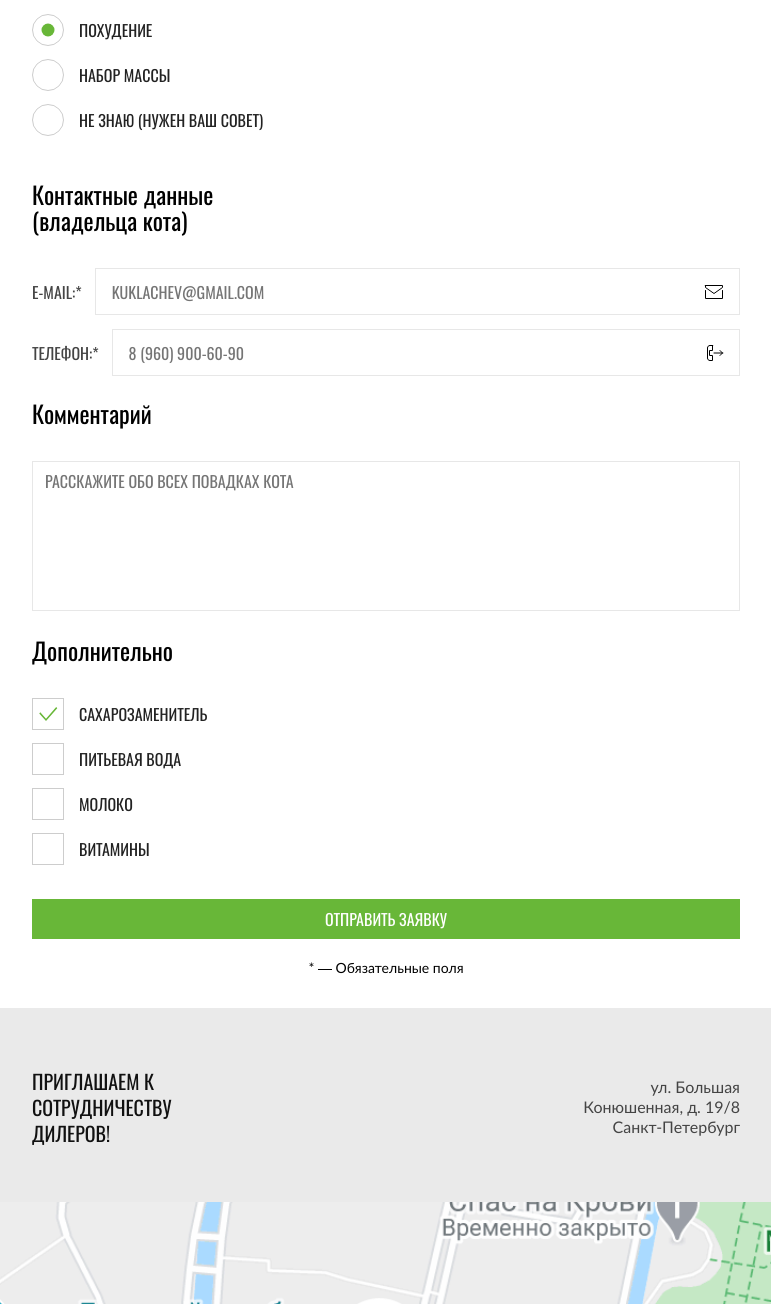
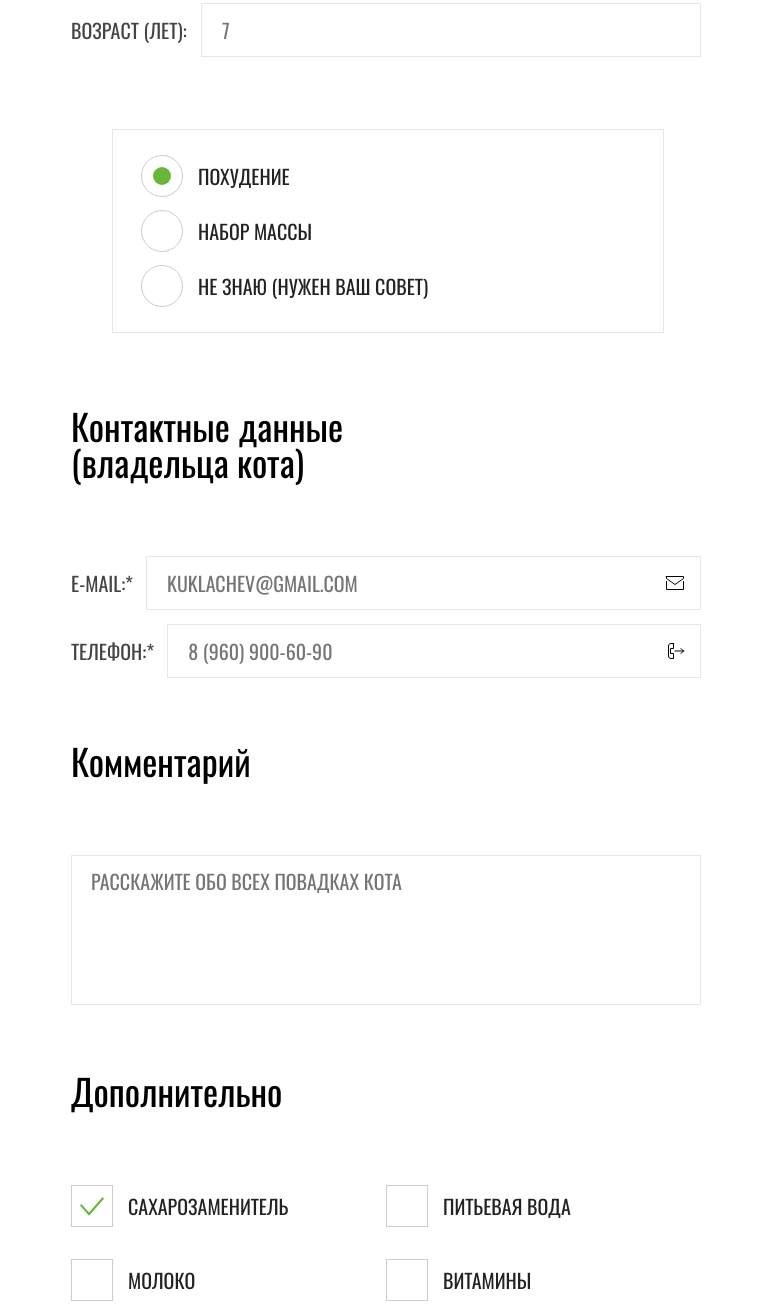
Before and after one commit to htmlacademy-adaptive/2004035-cat-energy-27, a website: page source/form.html in a window 1280 px wide. Shown: the part 500-1804 px from the top of the page, without its empty margins (254-1025 px from the left). Drawn offline with nearby package versions, Linux system fonts and the light colour scheme; files that its build step writes are made by us from their sources.

Commit message:
Add tablet width for form.html+

```diff
--- a/source/form.html
+++ b/source/form.html
@@ -105,6 +105,7 @@
             <legend class="visually-hidden">Дополнительно</legend>
             <p class="form-title">Дополнительно</p>
             <!--  -->
+            <div class="checkbox-wrapper">
               <label class="form-group control">
                 <input class="control__input visually-hidden" type="checkbox" name="filter-filler" value="sweetener" checked>
                 <span class="control__mark control__mark--check"></span>
@@ -128,6 +129,7 @@
                 <span class="control__mark control__mark--check"></span>
                 <span class="control__label">витамины</span>
               </label>
+            </div>
             <!--  -->
           </fieldset>
           <footer class="form-footer">
--- a/source/sass/address.scss
+++ b/source/sass/address.scss
@@ -8,6 +8,8 @@
   @media (min-width: $tablet) {
     padding: 60px 40px 56px;
     align-items: center;
+    width: 630px;
+    margin: 0 auto;
   }
 }
 
--- /dev/null
+++ b/source/sass/checkbox-wrapper.scss
@@ -0,0 +1,9 @@
+@import "variable";
+
+.checkbox-wrapper {
+  @media (min-width: $tablet) {
+    display: grid;
+    grid-template-columns: 1fr 1fr;
+    row-gap: 32px;
+  }
+}
--- a/source/sass/control.scss
+++ b/source/sass/control.scss
@@ -2,6 +2,10 @@
 
 .control:not(:last-child) {
   margin-bottom: 13px;
+
+  @media (min-width: $tablet) {
+    margin-bottom: 0;
+  }
 }
 
 .control__label {
@@ -12,6 +16,38 @@
   line-height: 18px;
   text-transform: uppercase;
   color: $special-dark-grey-2;
+
+  @media (min-width: $tablet) {
+    font-size: 20px;
+    line-height: 30px;
+  }
+}
+
+.control__mark--check {
+  width: 30px;
+  height: 30px;
+  border: 1px solid #cdcdcd;
+  margin-right: 15px;
+  position: relative;
+
+  @media (min-width: $tablet) {
+    width: 40px;
+    height: 40px;
+  }
+}
+
+.control__mark--radio {
+  width: 30px;
+  height: 30px;
+  border: 1px solid #cdcdcd;
+  border-radius: 50%;
+  margin-right: 15px;
+  position: relative;
+
+  @media (min-width: $tablet) {
+    width: 40px;
+    height: 40px;
+  }
 }
 
 .control__input[type="checkbox"]:checked + .control__mark--check {
@@ -21,10 +57,14 @@
     top: 50%;
     left: 50%;
     transform: translate(-50%, -50%);
-    background-image: url("../../img/check-checked.svg");
+    background-image: url("../img/check-checked.svg");
     background-repeat: no-repeat;
     width: 26px;
     height: 26px;
+
+    @media (min-width: $tablet) {
+      background-image: url("../img/check-checked-middle.svg");
+    }
   }
 }
 
@@ -39,22 +79,10 @@
     width: 13px;
     height: 13px;
     border-radius: 50%;
+
+    @media (min-width: $tablet) {
+      width: 18px;
+      height: 18px;
+    }
   }
 }
-
-.control__mark--check {
-  width: 30px;
-  height: 30px;
-  border: 1px solid #cdcdcd;
-  margin-right: 15px;
-  position: relative;
-}
-
-.control__mark--radio {
-  width: 30px;
-  height: 30px;
-  border: 1px solid #cdcdcd;
-  border-radius: 50%;
-  margin-right: 15px;
-  position: relative;
-}
--- a/source/sass/form-footer.scss
+++ b/source/sass/form-footer.scss
@@ -1,3 +1,13 @@
+@import "variable";
+
+.form-footer {
+  @media (min-width: $tablet) {
+    display: grid;
+    grid-template-columns: 282px 178px;
+    column-gap: 64px;
+  }
+}
+
 .form-footer__button {
   font-family: "Oswald", sans-serif;
   font-style: normal;
@@ -8,6 +18,13 @@
   border: none;
   padding-top: 10px;
   padding-bottom: 10px;
+
+  @media (min-width: $tablet) {
+    font-size: 20px;
+    line-height: 0px;
+    padding: 13px 45px;
+    min-height: 52px;
+  }
 }
 
 .form-footer__required {
@@ -19,4 +36,10 @@
   text-align: center;
   margin: 0;
   margin-top: 21px;
+
+  @media (min-width: $tablet) {
+    font-size: 16px;
+    line-height: 16px;
+    margin-top: 0;
+  }
 }
--- a/source/sass/form-input.scss
+++ b/source/sass/form-input.scss
@@ -66,4 +66,10 @@
       background-image: url("../img/phone-error.svg");
     }
   }
+
+  @media (min-width: $tablet) {
+    font-size: 20px;
+    line-height: 30px;
+    padding: 11px 20px;
+  }
 }
--- a/source/sass/form-label.scss
+++ b/source/sass/form-label.scss
@@ -9,8 +9,17 @@
   text-transform: uppercase;
   color: $special-dark-grey;
   margin-right: 13px;
+
+  @media (min-width: $tablet) {
+    font-size: 20px;
+    line-height: 30px;
+  }
 }
 
 .form-label--small {
   width: 94px;
+
+  @media (min-width: $tablet) {
+    width: 117px;
+  }
 }
--- a/source/sass/form-main.scss
+++ b/source/sass/form-main.scss
@@ -1,5 +1,11 @@
+@import "variable";
+
 .form-main__title {
   margin: 27px 0 37px;
+
+  @media (min-width: $tablet) {
+    margin-bottom: 54px;
+  }
 }
 
 .form-main__text {
@@ -10,4 +16,9 @@
   font-size: 14px;
   line-height: 18px;
   text-transform: uppercase;
+
+  @media (min-width: $tablet) {
+    font-size: 20px;
+    line-height: 30px;
+  }
 }
--- a/source/sass/form-textarea.scss
+++ b/source/sass/form-textarea.scss
@@ -17,4 +17,10 @@
   &::placeholder {
     text-transform: uppercase;
   }
+
+  @media (min-width: $tablet) {
+    font-size: 20px;
+    line-height: 30px;
+    padding: 10px 19px;
+  }
 }
--- a/source/sass/form-title.scss
+++ b/source/sass/form-title.scss
@@ -9,4 +9,10 @@
   color: $black;
   margin: 0;
   margin-bottom: 35px;
+
+  @media (min-width: $tablet) {
+    font-size: 36px;
+    line-height: 36px;
+    margin-bottom: 76px;
+  }
 }
--- a/source/sass/form-wrapper.scss
+++ b/source/sass/form-wrapper.scss
@@ -1,3 +1,5 @@
+@import "variable";
+
 .form-wrapper {
   border: none;
   padding: 0;
@@ -25,4 +27,30 @@
   &--other {
     padding: 0 0 34px;
   }
+
+  @media (min-width: $tablet) {
+    &--name {
+      padding-top: 66px;
+      padding-bottom: 72px;
+    }
+
+    &--goal {
+      padding: 25px 28px;
+      margin: 0 37px 0 41px;
+      border: 1px solid #e7e7e7;
+      row-gap: 13px;
+    }
+
+    &--landlord {
+      padding: 75px 0 65px;
+    }
+
+    &--comments {
+      padding: 0 0 65px;
+    }
+
+    &--other {
+      padding: 0 0 54px;
+    }
+  }
 }
--- a/source/sass/form.scss
+++ b/source/sass/form.scss
@@ -1,3 +1,9 @@
+@import "variable";
+
 .form {
   padding: 0 0 32px;
+
+  @media (min-width: $tablet) {
+    padding: 0 0 72px;
+  }
 }
--- a/source/sass/more-products.scss
+++ b/source/sass/more-products.scss
@@ -21,6 +21,7 @@
   @media (min-width: $tablet) {
     font-size: 36px;
     line-height: 36px;
+    margin-left: 38px;
   }
 }
 
--- a/source/sass/section.scss
+++ b/source/sass/section.scss
@@ -22,3 +22,10 @@
     line-height: 60px;
   }
 }
+
+.form-main .section {
+  @media (min-width: $tablet) {
+    width: 630px;
+    margin: 0 auto;
+  }
+}
--- a/source/sass/style.scss
+++ b/source/sass/style.scss
@@ -35,6 +35,7 @@
 @use "./form-label.scss";
 @use "./form-group.scss";
 @use "./form-value.scss";
+@use "./checkbox-wrapper.scss";
 @use "./control.scss";
 // @use "./input-with-icon.scss";
 @use "./input.scss";
```
Also changed, not shown: img/check-checked.svg (added), source/img/check-checked-middle.svg (added). Lines whose indentation alone changed are shown as unchanged.
